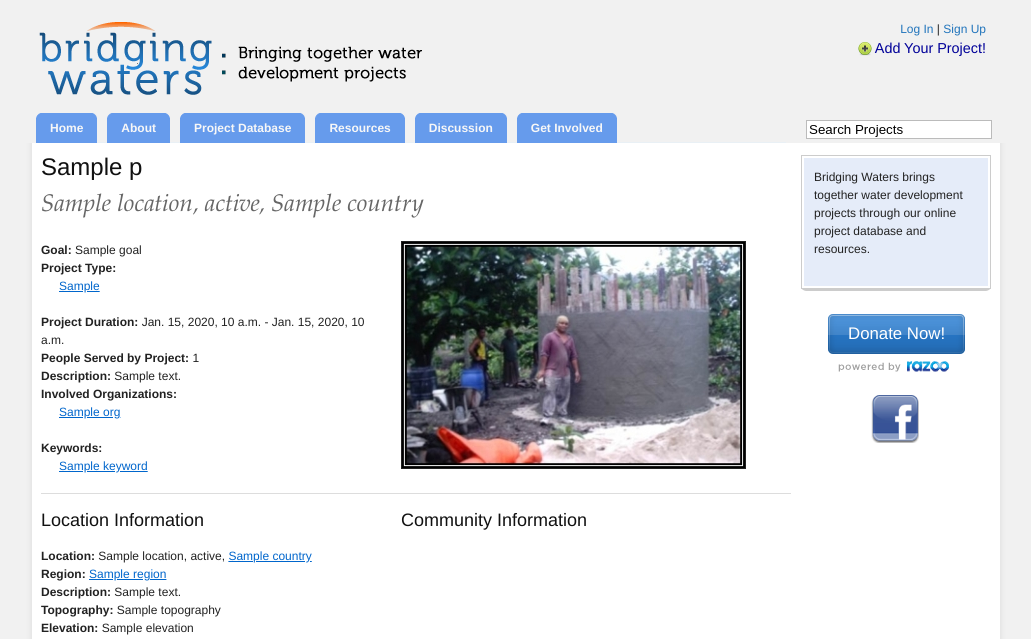
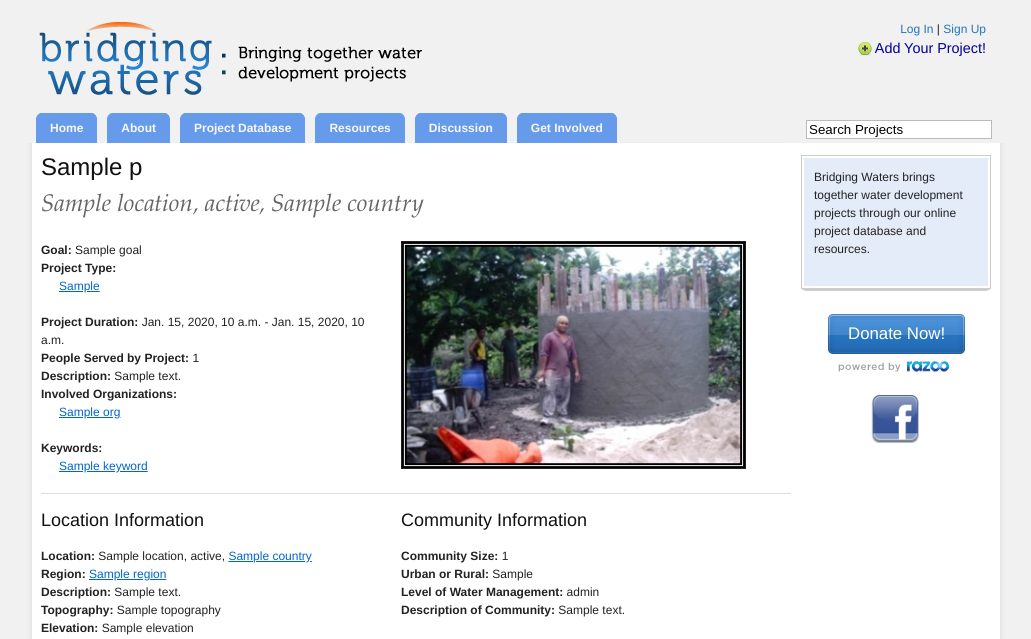
Before and after one commit to akravchenkov/BridgingWaters, a Django app: template BridgingWaters/bwapp/templates/project_detail.html in a window 1280 px wide. Shown: the top 639 px of the page, without its empty margins (124-1155 px from the left). Run offline with Django 3.2, Linux system fonts and the light colour scheme; the template is opened without the code that fills it: most values are stand-ins (such as "Sample title", 1, 10 or a date in 2020); parts of the project's set-up code (start-up, migrations or seed data) failed here and were passed over; some libraries are stand-ins or nearby versions.

Commit message:
working on project details

```diff
--- a/BridgingWaters/bwapp/models.py
+++ b/BridgingWaters/bwapp/models.py
@@ -6,7 +6,7 @@ class NewsUpdate(models.Model):
     content = models.TextField()
     created = models.DateTimeField(auto_now_add=True)
     modified = models.DateTimeField(auto_now=True)
-    author = models.CharField(max_length=30) #TODO: Link to admin user
+    author = models.CharField(max_length=30) #TODO: Link to admin/editor users
 
     def __unicode__(self):
         return self.title
@@ -167,6 +167,8 @@ class Project(models.Model):
     #TODO: retail_res
     #TODO: transpo_res
     #TODO: funding_sources
+    #TODO: images/gallery
+    #TODO: documents  class Document: title, blob, summary, type fk, project fk
 
     def __unicode__(self):
         return self.title
--- a/BridgingWaters/bwapp/templates/project_detail.html
+++ b/BridgingWaters/bwapp/templates/project_detail.html
@@ -77,6 +77,7 @@ Project #{{p.id}} - {{p.title}}
 
     <div id="map" style="width: 340px; height: 200px"></div>
 
+    {# TODO: Also need to fetch and display nearby projects...might need spatial extension to db #}
     <script type="text/javascript">
         var myLatLng = new google.maps.LatLng({{loc.latitude}},{{loc.longitude}});
         var myOptions = {
@@ -95,6 +96,11 @@ Project #{{p.id}} - {{p.title}}
 </div>
 <div class="span-9 last">
     <h3>Community Information</h3>
+
+    <strong>Community Size:</strong> {{comm_info.community_size}}<br/>
+    <strong>Urban or Rural:</strong> {{comm_info.urban_rural}}<br/>
+    <strong>Level of Water Management:</strong> {{comm_info.water_mgmt_level}}<br/>
+    <strong>Description of Community:</strong> {{comm_info.description}}<br/>
 </div>
 
 <hr/>
```
